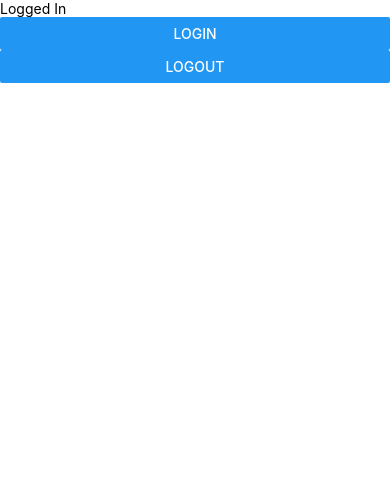
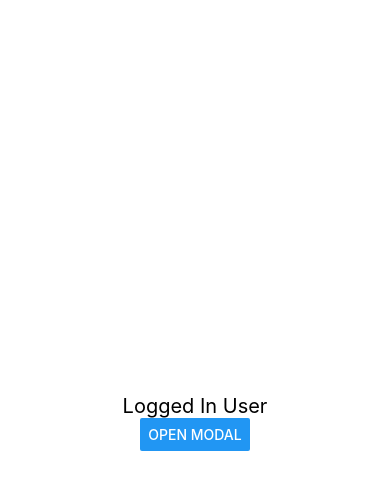
Before and after one commit to avisek123/RN-TS-RTK-COUNTER, a React Native app: screen / in a window 390 px wide. Shown: the top 490 px of the page. Built offline with nearby package versions, Linux system fonts and the light colour scheme.

Commit message:
Modal Picker in redux toolkit

```diff
--- /dev/null
+++ b/src/component/MyModal.tsx
@@ -0,0 +1,51 @@
+import { Dimensions, Modal, SafeAreaView, StyleSheet, Text, TouchableOpacity, TouchableWithoutFeedback } from 'react-native'
+import React from 'react'
+import { useAppDispatch } from '../hooks/appHooks'
+import { setModalContent } from '../features/modal/modalSlice'
+interface IMyModal {
+    myModal: boolean
+    setMyModal: (value: boolean) => void
+}
+const MyModal = ({myModal,setMyModal}:IMyModal) => {
+ const dispatch=  useAppDispatch();
+  return (
+    <Modal
+      animationType="slide"
+      transparent={false}
+      visible={myModal}
+      onRequestClose={() => setMyModal(false)}
+
+      >
+      <TouchableWithoutFeedback
+      onPress={() => setMyModal(false)}
+
+      >
+        <SafeAreaView
+          style={{
+          flex: 1,
+          justifyContent: 'center',
+            alignItems: 'center',
+          }}>
+              <TouchableOpacity
+              onPress={() => {
+                setMyModal(false)
+                dispatch(setModalContent('Hello World'))
+              }}
+
+              >
+              <Text>Hello World</Text>
+              </TouchableOpacity>
+              <TouchableOpacity>
+
+              <Text>Hello Universe</Text>
+              </TouchableOpacity>
+
+        </SafeAreaView>
+      </TouchableWithoutFeedback>
+    </Modal>
+  )
+}
+
+export default MyModal
+
+const styles = StyleSheet.create({})
--- /dev/null
+++ b/src/features/modal/modalSlice.tsx
@@ -0,0 +1,18 @@
+import {createSlice} from '@reduxjs/toolkit';
+interface IModal {
+    modalContent:string
+}
+const initialState:IModal = {
+    modalContent:'User'
+}
+const modalSlice= createSlice({
+    name: 'modal',
+    initialState,
+    reducers: {
+        setModalContent: (state,action) => {
+            state.modalContent = action.payload
+        }
+    }
+});
+export const {setModalContent} = modalSlice.actions;
+export default modalSlice.reducer;
--- a/src/redux/Store.ts
+++ b/src/redux/Store.ts
@@ -1,6 +1,7 @@
 import { configureStore } from "@reduxjs/toolkit";
 import  authSlice  from "../features/auth/AuthSlicer";
 import CounterReducer from '../features/counter/counterSlice';
+import modalSlice from "../features/modal/modalSlice";
 import todoSlice from "../features/todo/todoSlice";
 import { postApi } from "../services/post";
 export const store = configureStore({
@@ -8,6 +9,7 @@ export const store = configureStore({
         counter: CounterReducer,
         todoSlicer: todoSlice,
         authSlicer: authSlice,
+        modalSlicer: modalSlice,
         [postApi.reducerPath]: postApi.reducer,
 
     },
--- a/src/screens/Home.tsx
+++ b/src/screens/Home.tsx
@@ -1,27 +1,52 @@
 import { Button, StyleSheet, Text, View } from 'react-native'
 import React from 'react'
 import { useAppDispatch, useAppSelector } from '../hooks/appHooks'
-import { login, logout } from '../features/auth/AuthSlicer'
+import MyModal from '../component/MyModal'
 const Home = () => {
  const auth= useAppSelector(state=>state.authSlicer?.isLoggedIn)
+ const modalText = useAppSelector(state=>state.modalSlicer?.modalContent)
  const dispatch=  useAppDispatch();
+ const [myModal,setMyModal]= React.useState(false)
+
 
   return (
-    <View>
-      <Text>
+    <View
+    style={{
+      flex:1,
+      justifyContent:'center',
+      alignItems:'center'
+    }}
+    >
+      <Text
+      style={{
+        fontSize:20,
+      }}
+      >
       {
-        auth ? 'Logged In' : 'Not Logged In'
+        auth ? `Logged In ${modalText}` : `Not Logged In ${modalText}`
       }
     </Text>
 
-      <Button
+    <Button
+    title='Open Modal'
+    onPress={()=>setMyModal(true)}
+
+    />
+    <MyModal
+    myModal={myModal}
+    setMyModal={setMyModal}
+
+
+    />
+
+      {/* <Button
       title='Login'
       onPress={()=>dispatch(login())}
       />
       <Button
      onPress={()=>dispatch(logout())}
       title='Logout'
-      />
+      /> */}
     </View>
   )
 }
```
